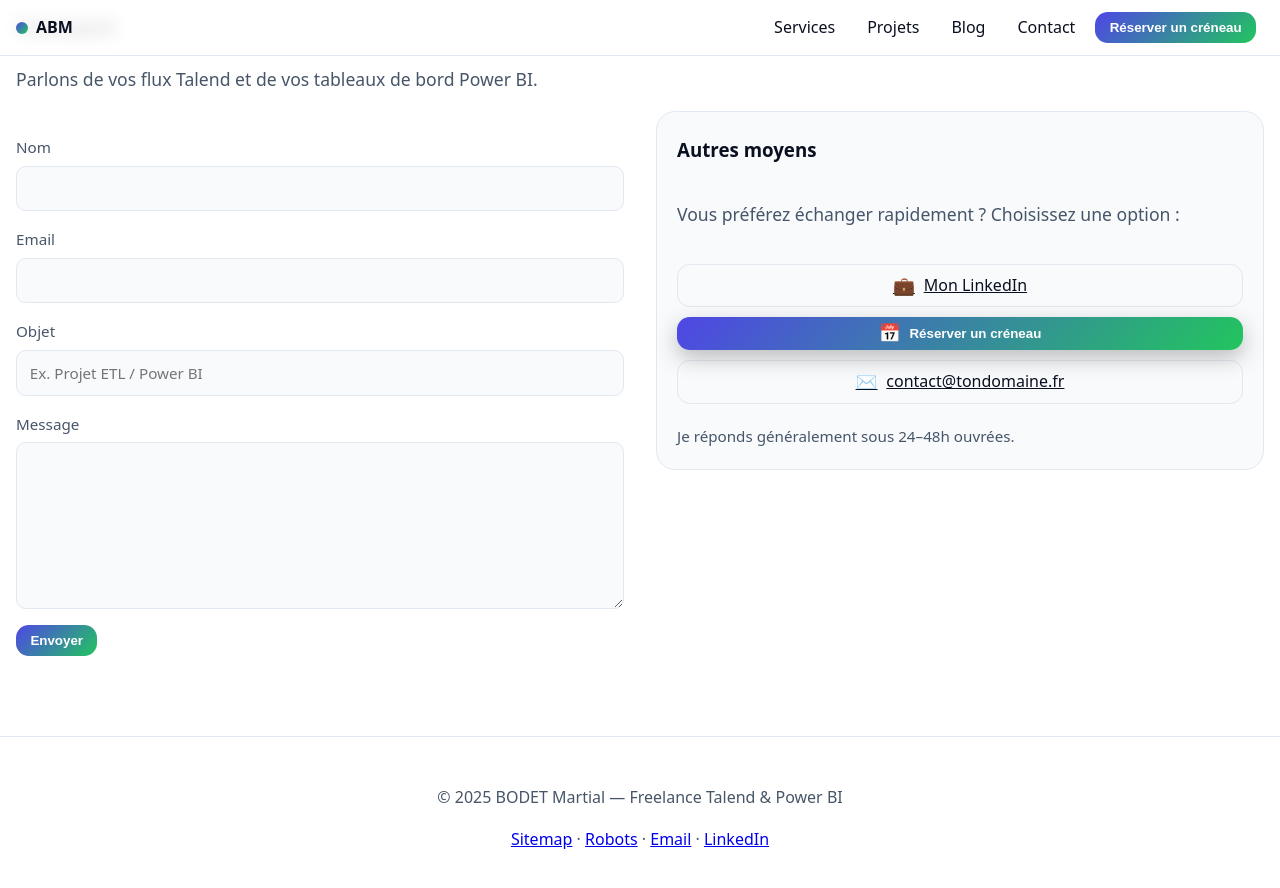
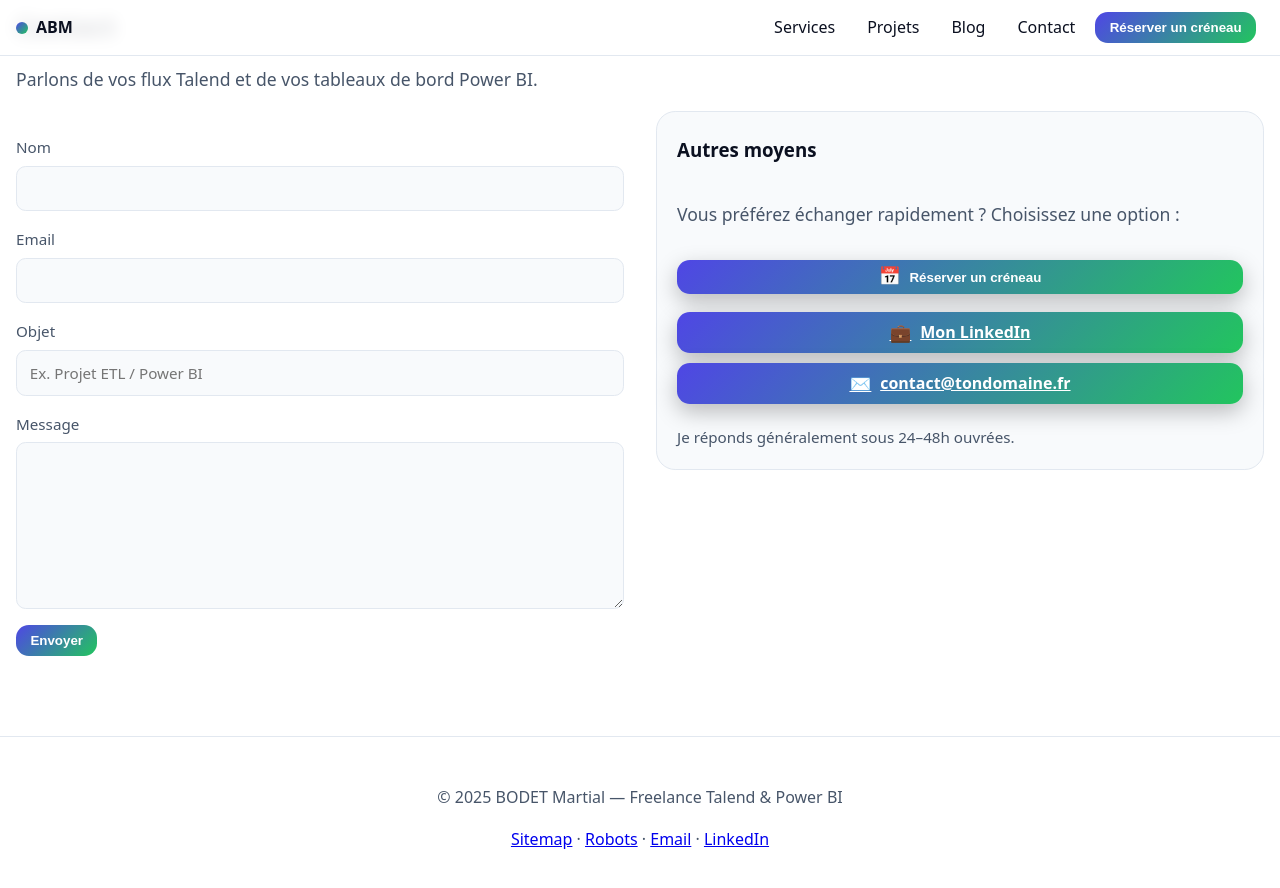
Before and after one commit to Marssouss/Marssouss.github.io, a Jekyll site: the page built from index.md, in a window 1280 px wide and 900 px high, scrolled down 1850 px. Shown: the top 888 px of the window. Built offline with Jekyll 4.4.1, drawn with Linux system fonts in a browser that asks for light colours.

Commit message:
css callendar

```diff
--- a/_includes/contact.html
+++ b/_includes/contact.html
@@ -43,17 +43,17 @@
   <h3>Autres moyens</h3>
   <p class="lead">Vous préférez échanger rapidement&nbsp;? Choisissez une option :</p>
 
-  <div class="stack">
-    <a class="btn btn--icon" href="{{ site.author.linkedin | default: 'https://www.linkedin.com/in/tonprofil/' }}" target="_blank" rel="noopener">
-      <span aria-hidden="true">💼</span> Mon LinkedIn
-    </a>
-
-    <!-- Calendly plus visible -->
+     <!-- Calendly plus visible -->
     <button class="btn btn--icon btn--calendar" data-calendly>
       <span aria-hidden="true">📅</span> Réserver un créneau
     </button>
 
-    <a class="btn btn--icon" href="mailto:{{ site.author.email }}">
+  <div class="stack">
+    <a class="btn btn--icon btn--calendar" href="{{ site.author.linkedin | default: 'https://www.linkedin.com/in/tonprofil/' }}" target="_blank" rel="noopener">
+      <span aria-hidden="true">💼</span> Mon LinkedIn
+    </a>
+
+    <a class="btn btn--icon btn--calendar" href="mailto:{{ site.author.email }}">
       <span aria-hidden="true">✉️</span> {{ site.author.email }}
     </a>
   </div>
```
